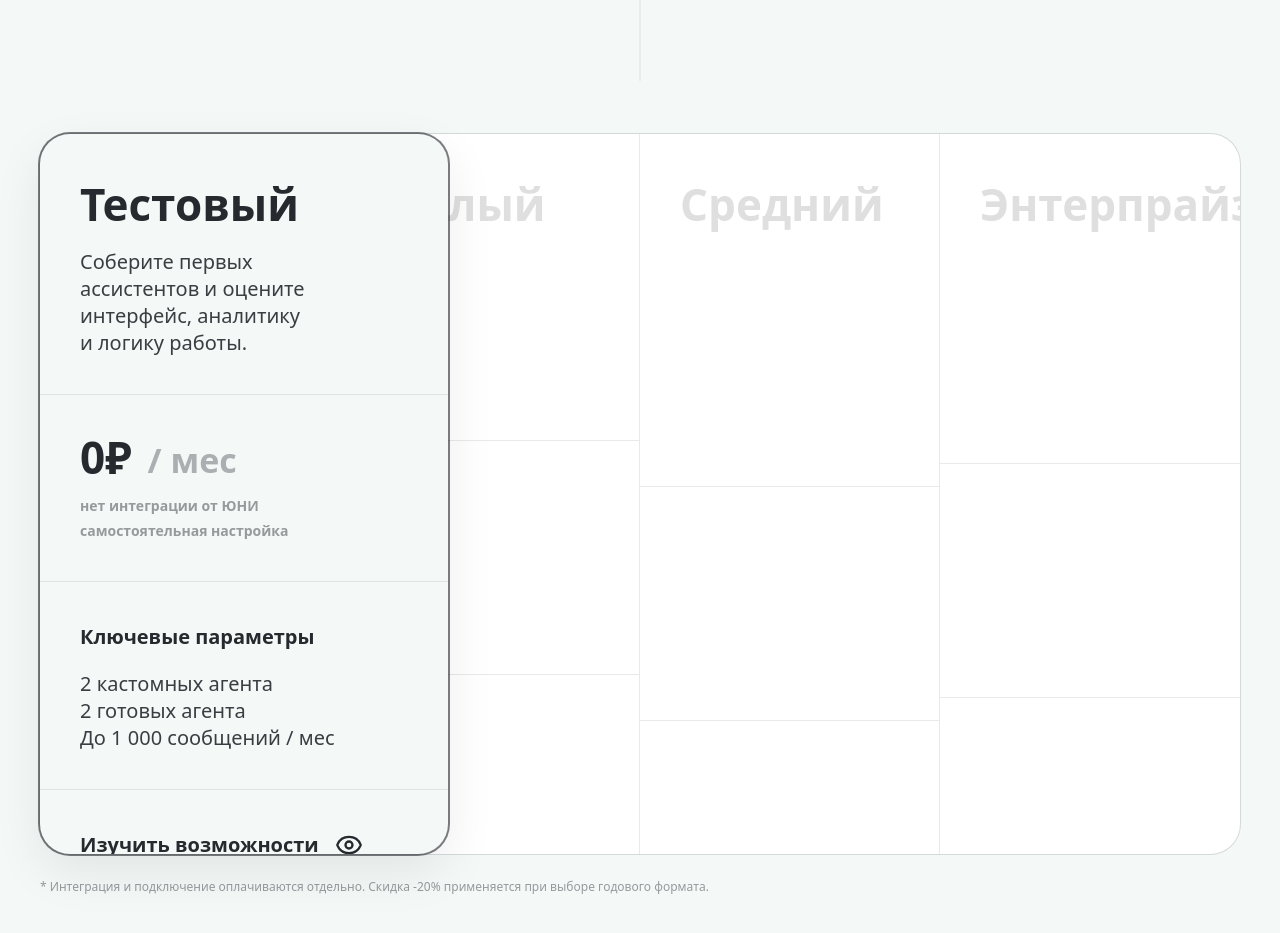
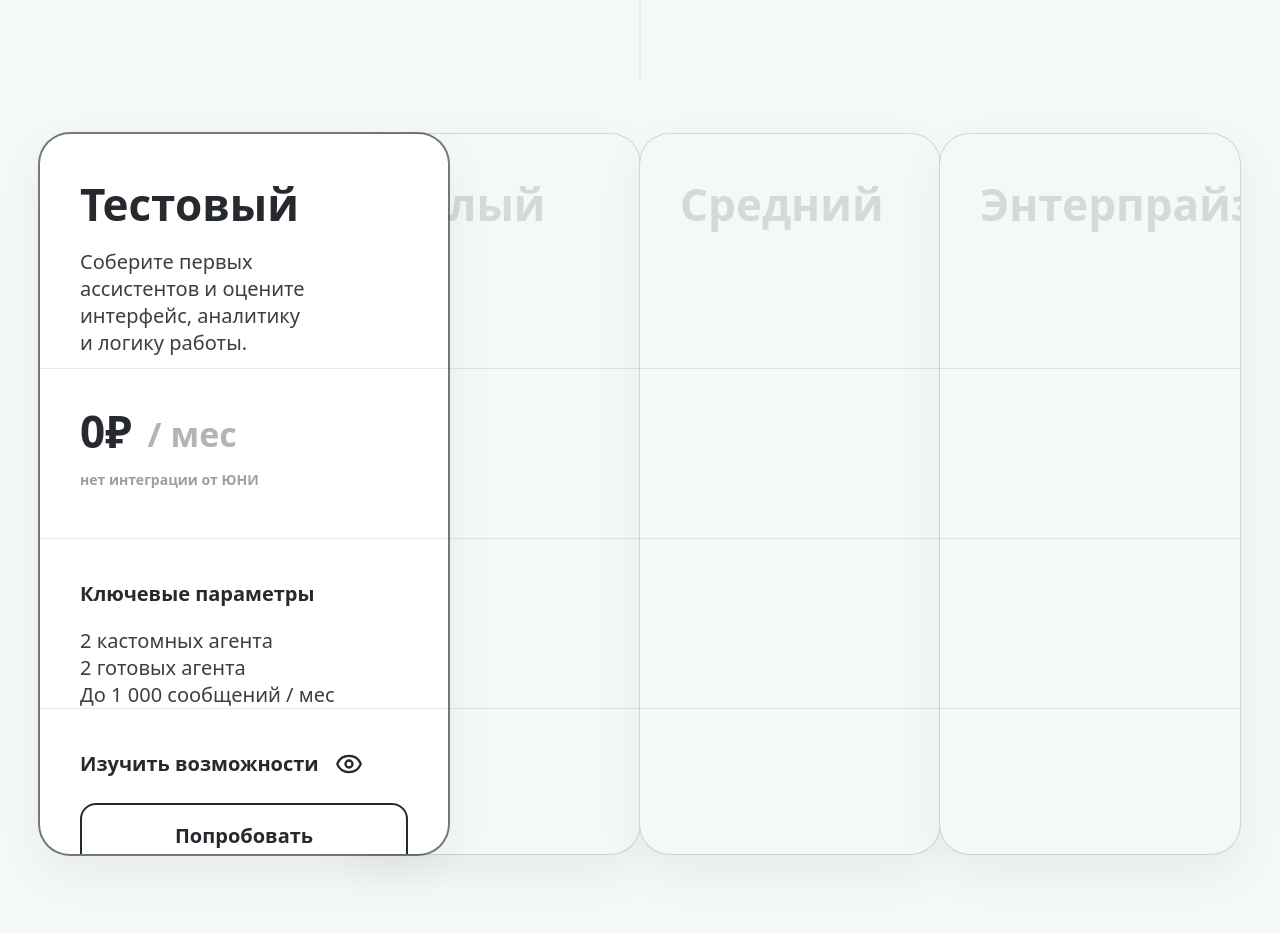
Before and after one commit to uniconsulting/uni.ai, a Next.js app: page / in a window 1280 px wide. Shown: the part 4562-5495 px from the top of the page. Built offline with nearby package versions, Linux system fonts and the light colour scheme.

Commit message:
Update Packages.tsx

```diff
--- a/src/components/Packages.tsx
+++ b/src/components/Packages.tsx
@@ -14,7 +14,7 @@ type Plan = {
   tone: "neutral" | "blue" | "green" | "red";
   desc4: [string, string, string, string];
   monthly: number; // ₽/мес (базовая)
-  integrations2: [string, string];
+  integrations2: [string, string]; // оставляем тип как был, но используем только [0]
   params3: [string, string, string];
   cta: string;
   ctaStyle: "outline" | "fill";
@@ -43,7 +43,7 @@ export function Packages() {
         tone: "neutral",
         desc4: ["Соберите первых", "ассистентов и оцените", "интерфейс, аналитику", "и логику работы."],
         monthly: 0,
-        integrations2: ["нет интеграции от ЮНИ", "самостоятельная настройка"],
+        integrations2: ["нет интеграции от ЮНИ", ""],
         params3: ["2 кастомных агента", "2 готовых агента", "До 1 000 сообщений / мес"],
         cta: "Попробовать",
         ctaStyle: "outline",
@@ -54,7 +54,7 @@ export function Packages() {
         tone: "blue",
         desc4: ["Для небольших команд:", "быстрый запуск по", "инструкциям ЮНИ + лёгкая", "помощь эксперта."],
         monthly: 9900,
-        integrations2: ["интеграции: от 179 900₽ / разово *", "подключение и настройка"],
+        integrations2: ["интеграции: от 179 900₽ / разово", ""],
         params3: ["5 кастомных агентов", "+ вся библиотека готовых", "До 5 000 сообщений / мес"],
         cta: "Попробовать",
         ctaStyle: "outline",
@@ -65,7 +65,7 @@ export function Packages() {
         tone: "green",
         desc4: ["Для масштабирования", "действующих процессов.", "Полноценная интеграция", "под ключ командой ЮНИ."],
         monthly: 39900,
-        integrations2: ["интеграции: от 179 900₽ / разово *", "подключение и настройка"],
+        integrations2: ["интеграции: от 179 900₽ / разово", ""],
         params3: ["10 кастомных агентов", "+ вся библиотека готовых", "До 30 000 сообщений / мес"],
         cta: "Подключить сейчас",
         ctaStyle: "fill",
@@ -76,7 +76,7 @@ export function Packages() {
         tone: "red",
         desc4: ["Для крупных компаний:", "макс. персонализации,", "SLA и постоянное", "вовлечение команды ЮНИ."],
         monthly: 99900,
-        integrations2: ["интеграции: от 179 900₽ / разово *", "подключение и настройка"],
+        integrations2: ["интеграции: от 179 900₽ / разово", ""],
         params3: ["индивидуальные лимиты", "Максимум персонализации", "Без ограничений"],
         cta: "Заказать звонок",
         ctaStyle: "fill",
@@ -104,6 +104,9 @@ export function Packages() {
     if (activeIdx === 3) return `calc(100% - ${W_ACTIVE})`;
     return `calc(${i * 25}% - ${ACTIVE_SHIFT})`;
   };
+
+  // фиксированная сетка секций, чтобы разделители не “плясали”
+  const ROWS = "grid-rows-[235px_170px_170px_145px]";
 
   return (
     <section id="pricing" className="relative">
@@ -178,9 +181,9 @@ export function Packages() {
           </div>
         </div>
 
-        {/* === Пакеты (колода карточек) === */}
+        {/* === Пакеты === */}
         <div className="mt-12 md:mt-14">
-          {/* mobile fallback: обычный список */}
+          {/* mobile fallback */}
           <div className="grid gap-6 md:hidden">
             {plans.map((p) => {
               const isActive = p.id === active;
@@ -190,7 +193,16 @@ export function Packages() {
 
               return (
                 <button key={p.id} type="button" onClick={() => setActive(p.id)} className="text-left" aria-pressed={isActive}>
-                  <div className="overflow-hidden rounded-[28px] bg-bg ring-1 ring-text/15" style={{ ["--plan" as any]: tone.hex }}>
+                  <div
+                    className={
+                      isActive
+                        ? "overflow-hidden rounded-[28px] bg-accent-3 ring-2 ring-[color:var(--plan)]"
+                        : "overflow-hidden rounded-[28px] bg-bg ring-1 ring-text/15"
+                    }
+                    style={{ ["--plan" as any]: tone.hex }}
+                  >
+                    <div className={`grid h-full ${ROWS} divide-y divide-text/10`}>
+                      {/* 1 */}
                       <div className="px-7 pt-8 pb-7">
                         <div
                           className={
@@ -202,15 +214,16 @@ export function Packages() {
                           {p.title}
                         </div>
 
-                      <div className={isActive ? "mt-4 space-y-1 text-[16px] font-medium text-text/90" : "mt-4 space-y-1 opacity-0"}>
+                        <div className={isActive ? "mt-4 space-y-1 text-[16px] font-medium text-text/90" : "mt-4 opacity-0"}>
                           {p.desc4.map((l) => (
-                          <div key={l}>{l}</div>
+                            <div key={l} className="whitespace-nowrap">
+                              {l}
+                            </div>
                           ))}
                         </div>
                       </div>
 
-                    <div className="h-px bg-text/10" />
-
+                      {/* 2 */}
                       <div className="px-7 py-7">
                         <div className={isActive ? "opacity-100" : "opacity-0"}>
                           <div className="flex items-end gap-3">
@@ -219,28 +232,28 @@ export function Packages() {
                             </div>
                             <div className="text-[28px] font-semibold leading-none text-text/35">/ мес</div>
                           </div>
-                        <div className="mt-3 space-y-1 text-[13px] font-semibold text-text/45">
+
+                          <div className="mt-3 text-[13px] font-semibold text-text/45">
                             <div>{p.integrations2[0]}</div>
-                          <div>{p.integrations2[1]}</div>
                           </div>
                         </div>
                       </div>
 
-                    <div className="h-px bg-text/10" />
-
+                      {/* 3 */}
                       <div className="px-7 py-7">
                         <div className={isActive ? "opacity-100" : "opacity-0"}>
                           <div className="text-[18px] font-extrabold text-text">Ключевые параметры</div>
                           <div className="mt-4 space-y-1 text-[16px] font-medium text-text/90">
                             {p.params3.map((l) => (
-                            <div key={l}>{l}</div>
+                              <div key={l} className="whitespace-nowrap">
+                                {l}
+                              </div>
                             ))}
                           </div>
                         </div>
                       </div>
 
-                    <div className="h-px bg-text/10" />
-
+                      {/* 4 */}
                       <div className="px-7 py-7">
                         <div className={isActive ? "opacity-100" : "opacity-0"}>
                           <div className="flex items-center gap-3 text-[18px] font-extrabold text-text">
@@ -252,11 +265,13 @@ export function Packages() {
                             <div
                               className={
                                 p.ctaStyle === "fill"
-                                ? `w-full rounded-xl bg-[color:var(--plan)] px-6 py-4 text-center text-[18px] font-extrabold text-bg`
-                                : `w-full rounded-xl border-2 border-[color:var(--plan)] px-6 py-4 text-center text-[18px] font-extrabold text-[color:var(--plan)]`
+                                  ? "w-full rounded-xl bg-[color:var(--plan)] px-6 py-4 text-center text-[18px] font-extrabold text-bg"
+                                  : "w-full rounded-xl border-2 border-[color:var(--plan)] px-6 py-4 text-center text-[18px] font-extrabold text-[color:var(--plan)]"
                               }
+                              style={isNeutral && p.ctaStyle === "outline" ? { borderColor: "var(--text)", color: "var(--text)" } : undefined}
                             >
                               {p.cta}
+                            </div>
                           </div>
                         </div>
                       </div>
@@ -267,145 +282,64 @@ export function Packages() {
             })}
           </div>
 
-          {/* desktop: подложка-колода + активная карточка поверх */}
-          <div className="hidden md:block">
-            <div className="relative">
-              {/* подложка (общий “фрейм” ощущением одной рамки) */}
-              <div className="h-[720px] overflow-hidden rounded-[30px] bg-accent-3 ring-1 ring-text/15">
-                <div className="grid h-full grid-cols-4 divide-x divide-text/10">
-                  {plans.map((p) => {
-                    const isColumnActive = p.id === active;
+          {/* desktop: 4 отдельные карточки, наслаивание как в макете */}
+          <div className="relative hidden md:block">
+            <div className="relative h-[720px]">
+              {plans.map((p, i) => {
+                const isActive = p.id === active;
+                const tone = TONE[p.tone];
+                const price = priceFor(p);
+                const isNeutral = p.tone === "neutral";
+
+                const ringClass = isActive
+                  ? isNeutral
+                    ? "ring-2 ring-text/60"
+                    : "ring-2 ring-[color:var(--plan)]"
+                  : "ring-1 ring-text/15";
+
+                const bgClass = isActive ? "bg-accent-3" : "bg-bg";
 
                 return (
                   <button
                     key={p.id}
                     type="button"
                     onClick={() => setActive(p.id)}
-                        aria-pressed={isColumnActive}
-                        className="h-full text-left"
+                    aria-pressed={isActive}
+                    className="absolute top-0 h-full text-left"
+                    style={{
+                      left: leftFor(i),
+                      width: isActive ? W_ACTIVE : W_INACTIVE,
+                      zIndex: isActive ? 50 : 10 + i,
+                      transition: "left 420ms cubic-bezier(0.2, 0.8, 0.2, 1), width 420ms cubic-bezier(0.2, 0.8, 0.2, 1)",
+                      ["--plan" as any]: tone.hex,
+                    }}
                   >
-                        {/* секции + разделители, чтобы линии были на одной высоте */}
-                        <div className="flex h-full flex-col">
+                    <div className={`h-full overflow-hidden rounded-[30px] ${bgClass} ${ringClass} shadow-[0_18px_50px_rgba(0,0,0,0.06)]`}>
+                      <div className={`grid h-full ${ROWS} divide-y divide-text/10`}>
+                        {/* Section 1 */}
                         <div className="px-10 pt-12 pb-10">
                           <div
                             className={
-                                isColumnActive
-                                  ? "text-[44px] font-extrabold leading-none text-transparent"
+                              isActive
+                                ? `text-[44px] font-extrabold leading-none ${isNeutral ? "text-text" : "text-[color:var(--plan)]"}`
                                 : "text-[44px] font-extrabold leading-none text-text/15"
                             }
                           >
                             {p.title}
                           </div>
 
-                            {/* плейсхолдер 4 строк (невидимый, чтобы держать высоту) */}
-                            <div className="mt-6 space-y-1 opacity-0">
+                          <div className={isActive ? "mt-6 space-y-1 text-[20px] font-medium leading-[1.15] text-text/90" : "mt-6 opacity-0"}>
                             {p.desc4.map((l) => (
-                                <div key={l} className="text-[20px] font-medium leading-[1.15]">
+                              <div key={l} className="whitespace-nowrap">
                                 {l}
                               </div>
                             ))}
                           </div>
                         </div>
 
-                          <div className="h-px bg-text/10" />
-
-                          <div className="px-10 py-10">
-                            <div className="opacity-0">
-                              <div className="flex items-end gap-4">
-                                <div className="text-[44px] font-extrabold leading-none">{formatRub(priceFor(p))}</div>
-                                <div className="pb-[2px] text-[34px] font-semibold leading-none">/ мес</div>
-                              </div>
-                              <div className="mt-4 space-y-1 text-[14px] font-semibold">
-                                <div>{p.integrations2[0]}</div>
-                                <div>{p.integrations2[1]}</div>
-                              </div>
-                            </div>
-                          </div>
-
-                          <div className="h-px bg-text/10" />
-
-                          <div className="px-10 py-10">
-                            <div className="opacity-0">
-                              <div className="text-[20px] font-extrabold">Ключевые параметры</div>
-                              <div className="mt-5 space-y-1 text-[20px] font-medium leading-[1.15]">
-                                {p.params3.map((l) => (
-                                  <div key={l}>{l}</div>
-                                ))}
-                              </div>
-                            </div>
-                          </div>
-
-                          <div className="h-px bg-text/10" />
-
-                          <div className="px-10 py-10">
-                            <div className="opacity-0">
-                              <div className="flex items-center gap-4 text-[20px] font-extrabold">
-                                <span>Изучить возможности</span>
-                                <Eye className="h-7 w-7" />
-                              </div>
-                              <div className="mt-6">
-                                <div className="w-full rounded-xl px-6 py-4 text-center text-[20px] font-extrabold">
-                                  {p.cta}
-                                </div>
-                              </div>
-                            </div>
-                          </div>
-                        </div>
-                      </button>
-                    );
-                  })}
-                </div>
-              </div>
-
-              {/* активная карточка поверх подложки */}
-              {(() => {
-                const p = plans[activeIdx];
-                const tone = TONE[p.tone];
-                const price = priceFor(p);
-                const isNeutral = p.tone === "neutral";
-
-                return (
-                  <div
-                    className="absolute top-0 h-[720px]"
-                    style={{
-                      left: leftFor(activeIdx),
-                      width: W_ACTIVE,
-                      zIndex: 50,
-                      transition:
-                        "left 420ms cubic-bezier(0.2, 0.8, 0.2, 1), width 420ms cubic-bezier(0.2, 0.8, 0.2, 1)",
-                      ["--plan" as any]: tone.hex,
-                    }}
-                  >
-                    <div
-                      className={
-                        isNeutral
-                          ? "h-full overflow-hidden rounded-[30px] bg-bg ring-2 ring-text/60 shadow-[0_18px_50px_rgba(0,0,0,0.08)]"
-                          : "h-full overflow-hidden rounded-[30px] bg-bg ring-2 ring-[color:var(--plan)] shadow-[0_18px_50px_rgba(0,0,0,0.08)]"
-                      }
-                    >
-                      {/* Section 1 */}
-                      <div className="px-10 pt-12 pb-10">
-                        <div
-                          className={
-                            isNeutral
-                              ? "text-[44px] font-extrabold leading-none text-text"
-                              : "text-[44px] font-extrabold leading-none text-[color:var(--plan)]"
-                          }
-                        >
-                          {p.title}
-                        </div>
-
-                        <div className="mt-6 space-y-1 text-[20px] font-medium leading-[1.15] text-text/90">
-                          {p.desc4.map((l) => (
-                            <div key={l}>{l}</div>
-                          ))}
-                        </div>
-                      </div>
-
-                      <div className="h-px bg-text/10" />
-
                         {/* Section 2 */}
                         <div className="px-10 py-10">
+                          <div className={isActive ? "opacity-100" : "opacity-0"}>
                             <div className="flex items-end gap-4">
                               <div
                                 className={
@@ -419,28 +353,29 @@ export function Packages() {
                               <div className="pb-[2px] text-[34px] font-semibold leading-none text-text/35">/ мес</div>
                             </div>
 
-                        <div className="mt-4 space-y-1 text-[14px] font-semibold text-text/45">
+                            <div className="mt-4 text-[14px] font-semibold text-text/45">
                               <div>{p.integrations2[0]}</div>
-                          <div>{p.integrations2[1]}</div>
+                            </div>
                           </div>
                         </div>
 
-                      <div className="h-px bg-text/10" />
-
                         {/* Section 3 */}
                         <div className="px-10 py-10">
+                          <div className={isActive ? "opacity-100" : "opacity-0"}>
                             <div className="text-[20px] font-extrabold text-text">Ключевые параметры</div>
                             <div className="mt-5 space-y-1 text-[20px] font-medium leading-[1.15] text-text/90">
                               {p.params3.map((l) => (
-                            <div key={l}>{l}</div>
+                                <div key={l} className="whitespace-nowrap">
+                                  {l}
+                                </div>
                               ))}
                             </div>
                           </div>
-
-                      <div className="h-px bg-text/10" />
+                        </div>
 
                         {/* Section 4 */}
                         <div className="px-10 py-10">
+                          <div className={isActive ? "opacity-100" : "opacity-0"}>
                             <div className="flex items-center gap-4 text-[20px] font-extrabold text-text">
                               <span>Изучить возможности</span>
                               <Eye className="h-7 w-7" />
@@ -453,6 +388,7 @@ export function Packages() {
                                     ? "w-full rounded-xl bg-[color:var(--plan)] px-6 py-4 text-center text-[20px] font-extrabold text-bg"
                                     : "w-full rounded-xl border-2 border-[color:var(--plan)] px-6 py-4 text-center text-[20px] font-extrabold text-[color:var(--plan)]"
                                 }
+                                style={isNeutral && p.ctaStyle === "outline" ? { borderColor: "var(--text)", color: "var(--text)" } : undefined}
                               >
                                 {p.cta}
                               </div>
@@ -460,13 +396,11 @@ export function Packages() {
                           </div>
                         </div>
                       </div>
+                    </div>
+                  </button>
                 );
-              })()}
+              })}
             </div>
-          </div>
-
-          <div className="mt-6 text-[12px] font-medium text-text/45">
-            * Интеграция и подключение оплачиваются отдельно. Скидка -20% применяется при выборе годового формата.
           </div>
         </div>
       </Container>
```
Lines whose indentation alone changed are shown as unchanged.
